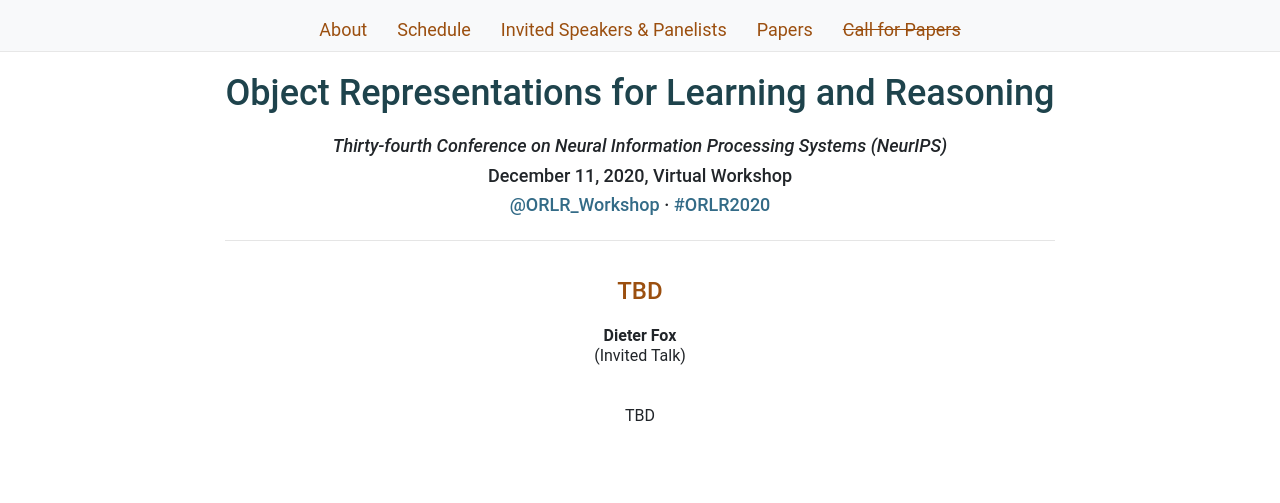
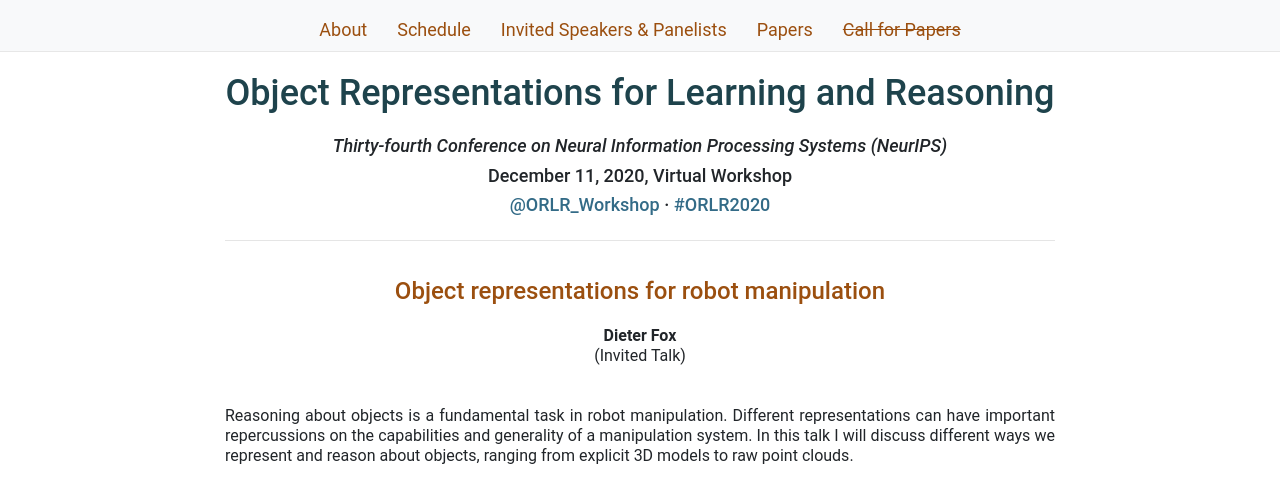
Before and after one commit to orlrworkshop/orlrworkshop.github.io, a Jekyll site: the page built from program/orlr_36.html, in a window 1280 px wide. Shown: the top 503 px of the page. Built offline with Jekyll 4.4.1, drawn with Linux system fonts in a browser that asks for light colours; nearby versions of some CDN libraries.

Commit message:
sync Dieter Fox talk info

```diff
--- a/program/orlr_36.html
+++ b/program/orlr_36.html
@@ -10,8 +10,8 @@
 kind: oral
 session_id: 0
 session_title: "Invited Talk"
-title: "TBD"
-abstract: "TBD"
+title: "Object representations for robot manipulation"
+abstract: "Reasoning about objects is a fundamental task in robot manipulation. Different representations can have important repercussions on the capabilities and generality of a manipulation system. In this talk I will discuss different ways we represent and reason about objects, ranging from explicit 3D models to raw point clouds."
 track: invited
 live: false
 video_file_url: none
--- a/schedule.html
+++ b/schedule.html
@@ -31,7 +31,7 @@
     <tr>
       <td><span class="dot-invited-talk"></span> 08:15 AM</td>
       <td>Elizabeth Spelke</td>
-      <td><a href="">TBD</a></td>
+      <td><a href=""></a></td>
 <!--      <td><a href="https://iclr.rocket.chat/channel/baics_channel_43" target="_blank">#baics_channel_43</a></td>-->
     </tr>
     <tr>
@@ -105,7 +105,7 @@
     <tr>
       <td><span class="dot-invited-talk"></span> 03:50 PM</td>
       <td>Dieter Fox</td>
-      <td><a href="">TBD</a></td>
+      <td><a href="/program/orlr_36.html">Object representations for robot manipulation</a></td>
 <!--      <td><a href="https://iclr.rocket.chat/channel/baics_channel_08" target="_blank">#baics_channel_08</a></td>-->
     </tr>
     <tr>
```
Also changed, not shown: _data/speakers.yml (+5 -2 lines).
